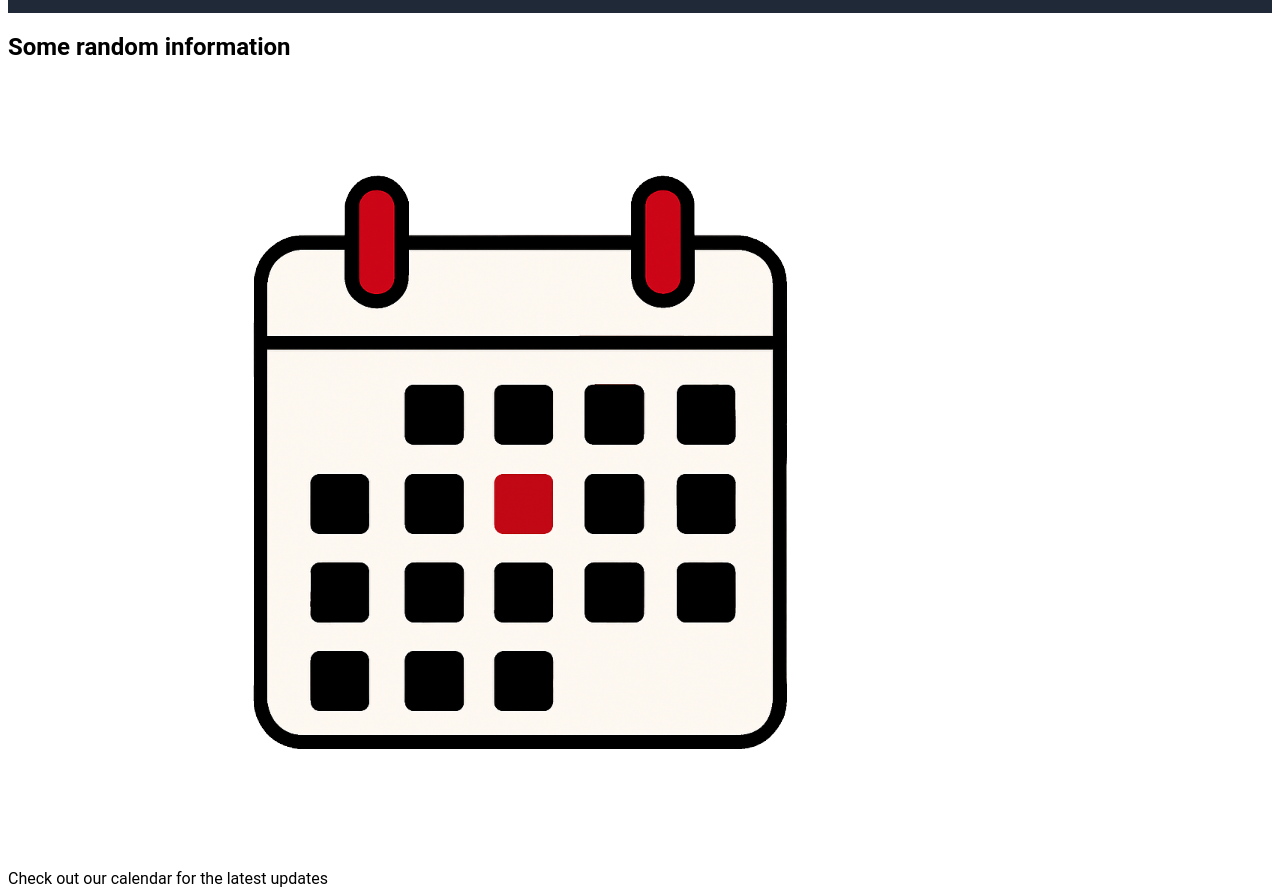
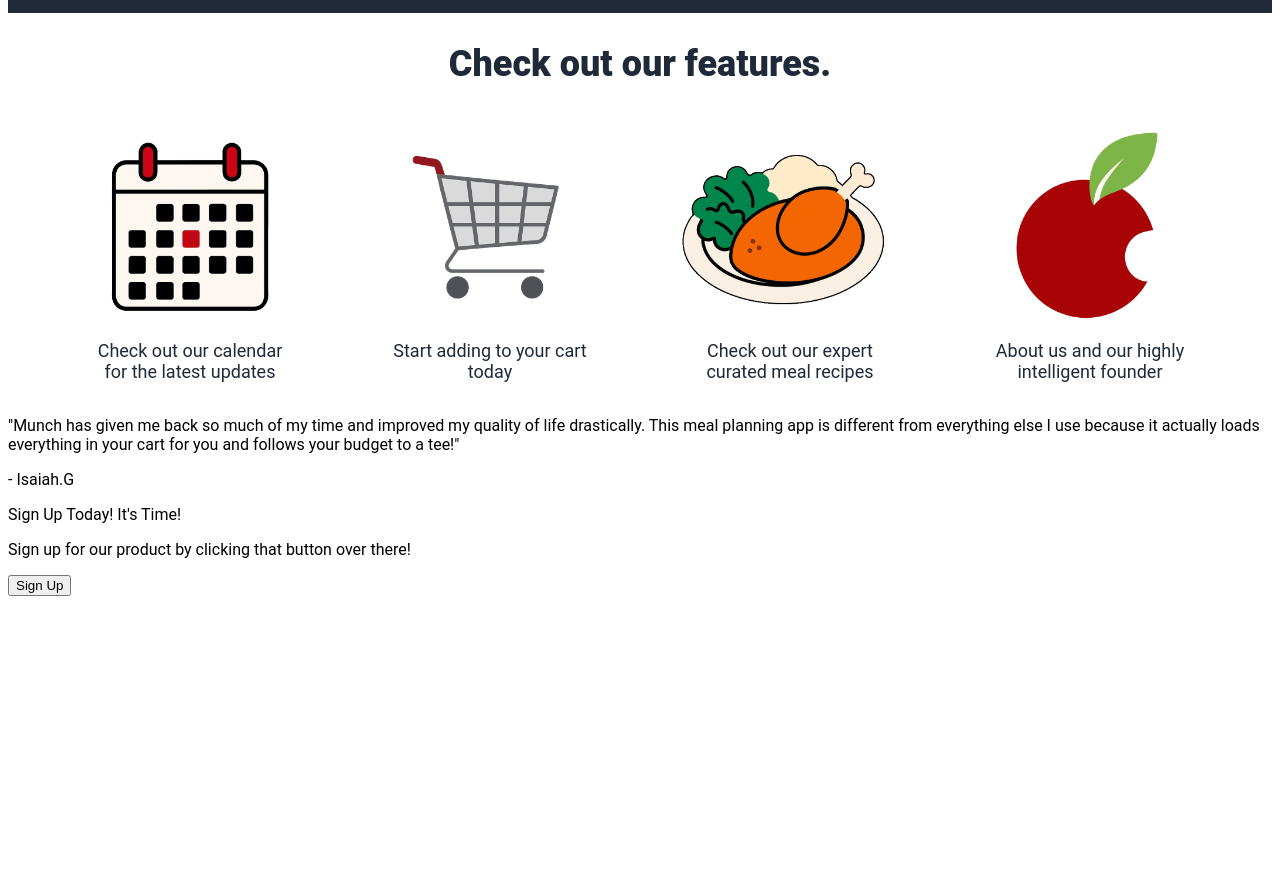
Before and after one commit to dyce805/landing-page, a plain HTML site: page index.html in a window 1280 px wide. Shown: the part 929-1820 px from the top of the page. After the commit the page ends 1533 px from the top, so only its background shows below. Drawn offline with Linux system fonts and the light colour scheme.

Commit message:
Complete Feature Layout

```diff
--- a/index.html
+++ b/index.html
@@ -33,19 +33,30 @@
         </div>
 
         <div class="Middle">
-            <h2> Some random information </h2>
+            <h2> Check out our features. </h2>
 
-            <img src="images/Munch Calendar.png" alt="Munch Calendar">
-            <p> Check out our calendar for the latest updates </p>
+            <div class="Features">
+                <div class="FeatureBox">
+                    <img src="images/Munch Calendar.png" alt="Munch Calendar" width="300px" height=auto>
+                    <p> Check out our calendar for the latest updates </p>
+                </div>
 
-            <img src="images/Munch Cart.png" alt="Munch Cart">
-            <p> Start adding to your cart today </p>
+                <div class="FeatureBox">
+                    <img src="images/Munch Cart.png" alt="Munch Cart" width="300px" height=auto>
+                    <p> Start adding to your cart today </p>
+                </div>
 
-            <img src="images/Munch Chicken.png" alt="Munch Chicken">
-            <p> Check out our expert curated meal recipes </p>
+                <div class="FeatureBox">
+                    <img src="images/Munch Chicken.png" alt="Munch Chicken" width="300px" height=auto>
+                    <p> Check out our expert curated meal recipes </p>
+                </div>
 
-            <img src="images/Munch Logo.png" alt="Munch Logo">
-            <p> About us and our highly intelligent founder </p>
+                <div class="FeatureBox">
+                    <img src="images/Munch Logo.png" alt="Munch Logo" width="300px" height=auto>
+                    <p> About us and our highly intelligent founder </p>
+                </div>
+            </div>
+
         </div>
 
         <div class="Bottom">
--- a/styles.css
+++ b/styles.css
@@ -68,3 +68,34 @@ a {
     border: solid 10px #3882F6;
     border-radius: 8px;
 }
+
+.Middle h2 {
+    font-size: 36px;
+    color: #1F2937;
+    font-weight: 900;
+    text-align: center;
+}
+
+.Features {
+    display: flex;
+    flex-direction: row;
+    flex: 0 1 0;
+    align-items: center;
+    justify-content: center;
+}
+
+.FeatureBox {
+    display: flex;
+    flex-direction: column;
+    align-items: center;
+    justify-content: center;
+    flex-wrap: wrap;
+}
+
+.FeatureBox p {
+    text-align: center;
+    max-width: 200px;
+    font-size: 18px;
+    color: #1F2937;
+    margin-top: 0;
+}
```
Also changed, not shown: 2 other files.
